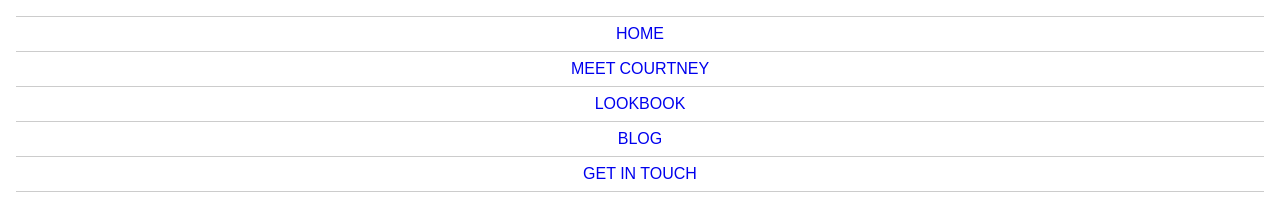
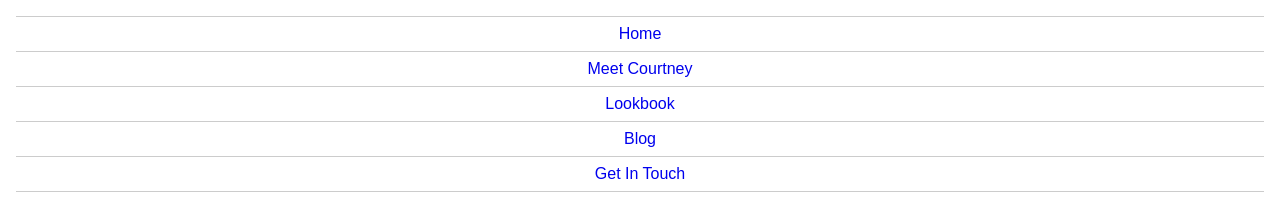
Before and after one commit to norr0065/project-pushpage, a plain HTML site: page index.html in a window 1280 px wide. Drawn offline with nearby package versions, Linux system fonts and the light colour scheme; some icons are missing.

Commit message:
feat(html): add new logo and change nav styling

```diff
--- a/index.html
+++ b/index.html
@@ -21,21 +21,23 @@
           </a>
         </div>
 
-
-          <!-- Menu Toggle Icon -->
-        <a class="toggle-btn i-menu" href="#main-menu"><span>Menu</span></a>
-
+        <div>
         <nav class="navigation slide-menu">
 
         <a class="close-btn i-close" href="#main-menu"><span>Close</span></a>
           <ul>
-              <li><a href="#">HOME</a></li>
-              <li><a href="#">MEET COURTNEY</a></li>
-              <li><a href="#">LOOKBOOK</a></li>
-              <li><a href="#">BLOG</a></li>
-              <li><a href="#">GET IN TOUCH</a></li>
+              <li><a href="#">Home</a></li>
+              <li><a href="#">Meet Courtney</a></li>
+              <li><a href="#">Lookbook</a></li>
+              <li><a href="#">Blog</a></li>
+              <li><a href="#">Get In Touch</a></li>
           </ul>
         </nav>
+        </div>
+               <!-- Menu Toggle Icon -->
+        <a class="toggle-btn i-menu" href="#main-menu"><span>Menu</span></a>
+
+
       </header><!-- /header -->
 
       <main>
```
